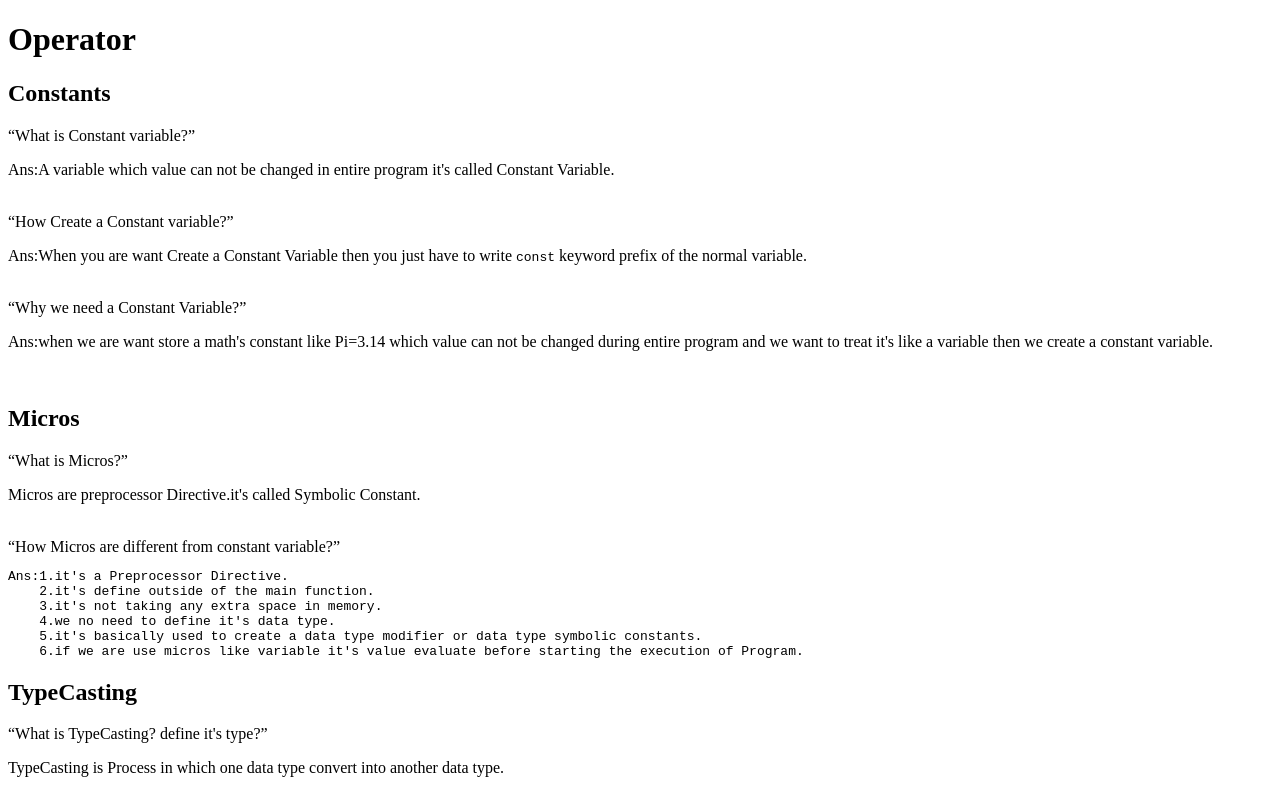
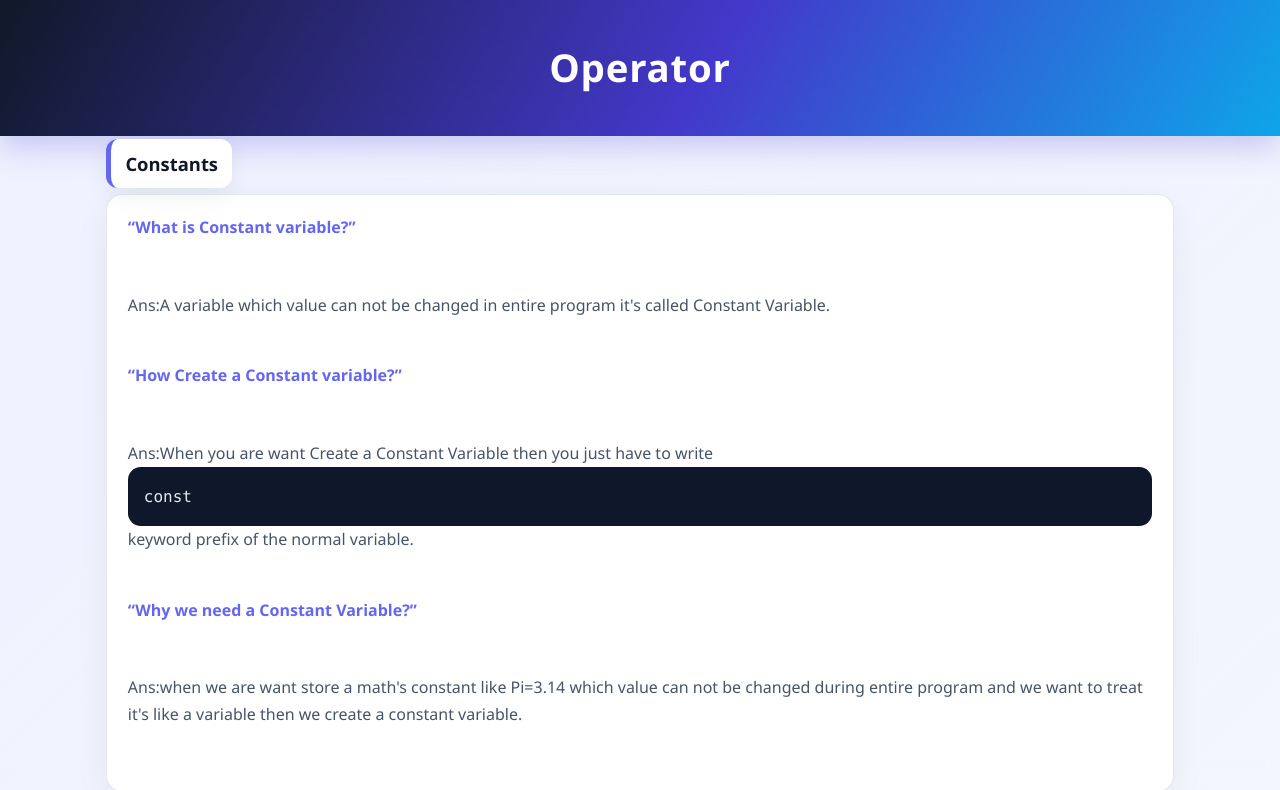
Before and after one commit to Chetan21Thakor/DSA-IN-C-, a plain HTML site: page Day_3/Day_3.html in a window 1280 px wide. Shown: the top 790 px of the page. Drawn offline with Linux system fonts and the light colour scheme.

Commit message:
css styling add now

```diff
--- /dev/null
+++ b/Day_2/style.css
@@ -0,0 +1,113 @@
+:root {
+    --bg: #f8fafc;
+    --surface: #ffffff;
+    --text: #0f172a;
+    --muted: #475569;
+    --primary: #4f46e5;
+    --accent: #22c55e;
+    --border: rgba(15, 23, 42, 0.12);
+}
+
+* {
+    box-sizing: border-box;
+}
+
+body {
+    margin: 0;
+    font-family: "Segoe UI", Tahoma, Geneva, Verdana, sans-serif;
+    line-height: 1.7;
+    color: var(--text);
+    background: linear-gradient(135deg, #eef2ff 0%, #f8fafc 50%, #e0f2fe 100%);
+}
+
+body > header {
+    background: linear-gradient(120deg, #312e81, #4f46e5 55%, #7c3aed);
+    color: #fff;
+    padding: 2.2rem 1rem;
+    text-align: center;
+    box-shadow: 0 10px 30px rgba(79, 70, 229, 0.25);
+}
+
+body > header h1 {
+    margin: 0;
+    font-size: clamp(1.8rem, 3vw, 2.6rem);
+    letter-spacing: 0.02em;
+}
+
+main {
+    max-width: 1100px;
+    margin: -0.8rem auto 3rem;
+    padding: 0 1rem 2rem;
+}
+
+main > header {
+    padding: 1.2rem 0 0.4rem;
+}
+
+main > header h2 {
+    display: inline-block;
+    margin: 0;
+    padding: 0.55rem 0.9rem;
+    background: var(--surface);
+    border-left: 5px solid var(--primary);
+    border-radius: 0.75rem;
+    box-shadow: 0 8px 24px rgba(15, 23, 42, 0.06);
+    font-size: 1.15rem;
+}
+
+article {
+    margin-bottom: 1.2rem;
+}
+
+.question {
+    background: var(--surface);
+    border: 1px solid var(--border);
+    border-radius: 1rem;
+    padding: 1.2rem 1.3rem;
+    box-shadow: 0 10px 35px rgba(15, 23, 42, 0.06);
+}
+
+.question q {
+    display: block;
+    margin-bottom: 0.45rem;
+    font-weight: 700;
+    color: var(--primary);
+}
+
+.question p,
+.question li {
+    color: var(--muted);
+}
+
+.question strong {
+    color: var(--text);
+}
+
+.question code,
+.question pre {
+    display: block;
+    padding: 1rem;
+    border-radius: 0.8rem;
+    background: #0f172a;
+    color: #e2e8f0;
+    overflow-x: auto;
+    font-family: Consolas, "Courier New", monospace;
+}
+
+.question pre {
+    white-space: pre-wrap;
+}
+
+ol {
+    padding-left: 1.2rem;
+}
+
+@media (max-width: 700px) {
+    main {
+        padding: 0 0.8rem 1.5rem;
+    }
+
+    .question {
+        padding: 1rem;
+    }
+}
--- a/Day_3/Day_3.html
+++ b/Day_3/Day_3.html
@@ -4,6 +4,7 @@
     <meta charset="UTF-8">
     <meta name="viewport" content="width=device-width, initial-scale=1.0">
     <title>Day 3 : Chapter 3:- Operator</title>
+    <link rel="stylesheet" href="style.css">
 </head>
 <body>
     <header>
--- /dev/null
+++ b/Day_3/style.css
@@ -0,0 +1,114 @@
+:root {
+    --bg: #f6f8ff;
+    --surface: #ffffff;
+    --text: #101828;
+    --muted: #475467;
+    --primary: #6366f1;
+    --secondary: #06b6d4;
+    --border: rgba(16, 24, 40, 0.1);
+}
+
+* {
+    box-sizing: border-box;
+}
+
+body {
+    margin: 0;
+    font-family: "Segoe UI", Tahoma, Geneva, Verdana, sans-serif;
+    line-height: 1.7;
+    color: var(--text);
+    background: linear-gradient(135deg, #eef2ff 0%, #f8fafc 55%, #ecfeff 100%);
+}
+
+body > header {
+    background: linear-gradient(120deg, #111827, #4338ca 55%, #0ea5e9);
+    color: white;
+    padding: 2.2rem 1rem;
+    text-align: center;
+    box-shadow: 0 10px 30px rgba(67, 56, 202, 0.25);
+}
+
+body > header h1 {
+    margin: 0;
+    font-size: clamp(1.8rem, 3vw, 2.6rem);
+    letter-spacing: 0.02em;
+}
+
+main {
+    max-width: 1100px;
+    margin: -0.8rem auto 3rem;
+    padding: 0 1rem 2rem;
+}
+
+main > header {
+    padding: 1rem 0 0.4rem;
+}
+
+main > header h2,
+main > header h3 {
+    display: inline-block;
+    margin: 0;
+    padding: 0.55rem 0.9rem;
+    background: var(--surface);
+    border-left: 5px solid var(--primary);
+    border-radius: 0.75rem;
+    box-shadow: 0 8px 24px rgba(16, 24, 40, 0.06);
+    font-size: 1.15rem;
+}
+
+article {
+    margin-bottom: 1rem;
+}
+
+.question {
+    background: var(--surface);
+    border: 1px solid var(--border);
+    border-radius: 1rem;
+    padding: 1.2rem 1.3rem;
+    box-shadow: 0 10px 35px rgba(16, 24, 40, 0.06);
+}
+
+.question q {
+    display: block;
+    margin-bottom: 0.45rem;
+    font-weight: 700;
+    color: var(--primary);
+}
+
+.question p,
+.question li {
+    color: var(--muted);
+}
+
+.question strong {
+    color: var(--text);
+}
+
+.question code,
+.question pre {
+    display: block;
+    padding: 1rem;
+    border-radius: 0.8rem;
+    background: #0f172a;
+    color: #e2e8f0;
+    overflow-x: auto;
+    font-family: Consolas, "Courier New", monospace;
+}
+
+.question pre {
+    white-space: pre-wrap;
+}
+
+ol {
+    padding-left: 1.2rem;
+}
+
+@media (max-width: 700px) {
+    main {
+        padding: 0 0.8rem 1.5rem;
+    }
+
+    .question {
+        padding: 1rem;
+    }
+}
```
Also changed, not shown: Day_2/Day_2.html (+1 -0 lines).
